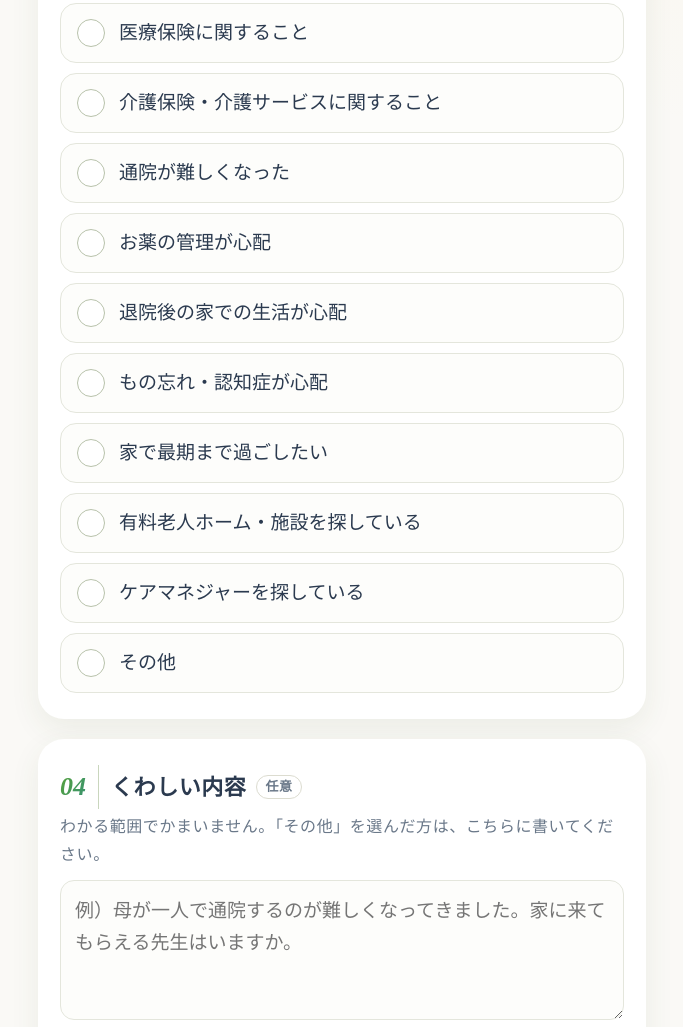
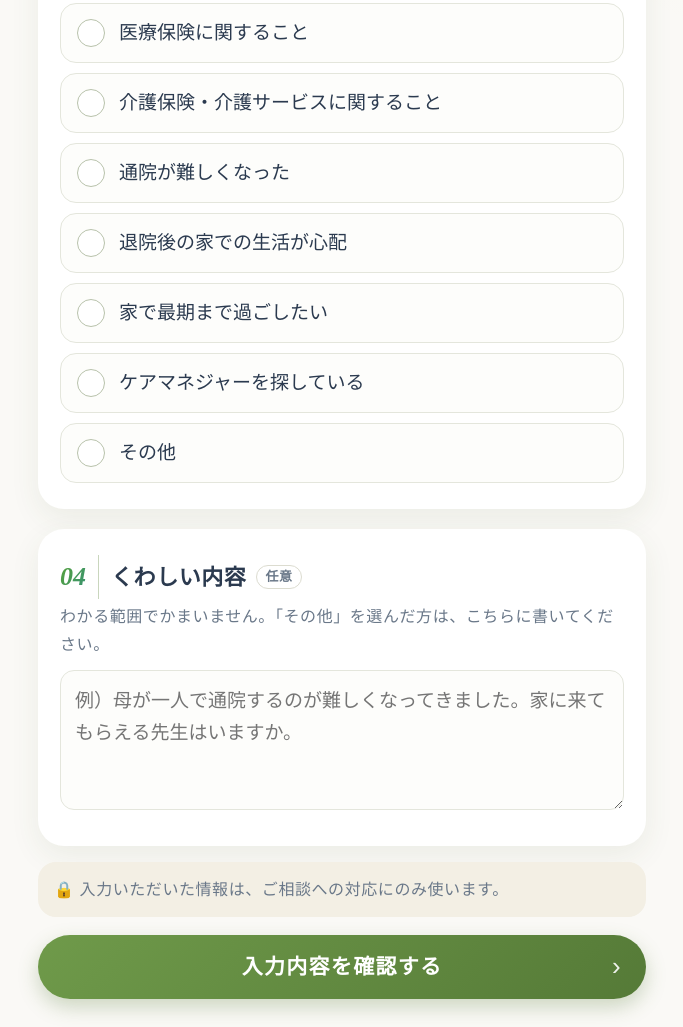
Before and after one commit to shinseikai-yuzuriha-web/portal, a plain HTML site: page yorozu.html in a window 1280 px wide. Shown: the part 1277-2304 px from the top of the page, without its empty margins (298-981 px from the left). Drawn offline with Linux system fonts and the light colour scheme.

Commit message:
Update yorozu.html

```diff
--- a/yorozu.html
+++ b/yorozu.html
@@ -315,11 +315,8 @@ const PATTERNS = {
     ['医療保険に関すること'],
     ['介護保険・介護サービスに関すること'],
     ['通院が難しくなった'],
-    ['お薬の管理が心配'],
     ['退院後の家での生活が心配'],
-    ['もの忘れ・認知症が心配'],
     ['家で最期まで過ごしたい'],
-    ['有料老人ホーム・施設を探している'],
     ['ケアマネジャーを探している'],
     ['その他'],
   ],
```
